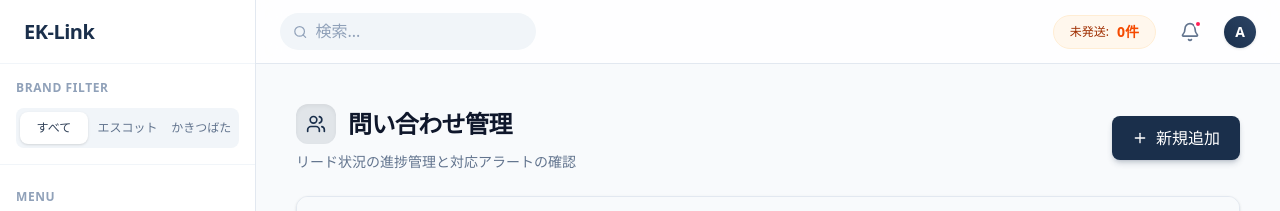
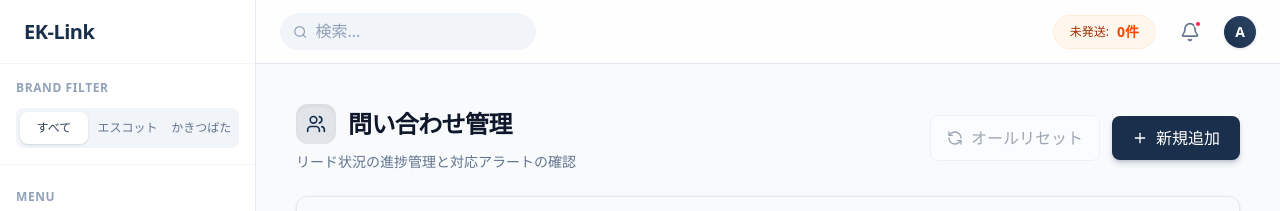
Before and after one commit to gangbu1234/EK-Link, a Next.js app: page /leads in a window 1280 px wide. Shown: the top 211 px of the page. Built offline with nearby package versions, Linux system fonts and the light colour scheme; no server answers; the database is empty; sample sign-in values are in the browser's storage.

Commit message:
feat: 問い合わせ管理にオールリセットボタンを追加

```diff
--- a/src/pages/api/leads/index.ts
+++ b/src/pages/api/leads/index.ts
@@ -37,6 +37,19 @@ export default async function handler(req: NextApiRequest, res: NextApiResponse)
       });
     }
   }
+  if (req.method === 'PATCH') {
+    if (req.body.action === 'reset_all') {
+      try {
+        await prisma.inquiry.updateMany({
+          data: { status: '新規問い合わせ' }
+        });
+        return res.status(200).json({ message: 'All statuses reset' });
+      } catch (error: any) {
+        console.error('[API/Leads] Reset error:', error);
+        return res.status(500).json({ message: 'Reset failed' });
+      }
+    }
+  }
 
   return res.status(405).json({ message: 'Method not allowed' });
 }
--- a/src/pages/leads.tsx
+++ b/src/pages/leads.tsx
@@ -2,7 +2,7 @@ import { useState } from 'react';
 import Head from 'next/head';
 import LeadTable from '@/components/leads/LeadTable';
 import AddLeadModal from '@/components/leads/AddLeadModal';
-import { Users, Plus } from 'lucide-react';
+import { Users, Plus, RefreshCcw } from 'lucide-react';
 import useSWR from 'swr';
 import { Inquiry } from '@/types';
 
@@ -11,6 +11,28 @@ const fetcher = (url: string) => fetch(url).then(res => res.json());
 export default function LeadsPage() {
   const { data, error, mutate } = useSWR<Inquiry[]>('/api/leads', fetcher);
   const [showModal, setShowModal] = useState(false);
+  const [resetting, setResetting] = useState(false);
+
+  const handleAllReset = async () => {
+    if (!confirm('すべての問い合わせのステータスを「新規問い合わせ」にリセットしますか？')) return;
+
+    setResetting(true);
+    try {
+      const res = await fetch('/api/leads', {
+        method: 'PATCH',
+        headers: { 'Content-Type': 'application/json' },
+        body: JSON.stringify({ action: 'reset_all' }),
+      });
+      if (!res.ok) throw new Error('Reset failed');
+      await mutate();
+      alert('すべてのステータスをリセットしました。');
+    } catch (e) {
+      console.error(e);
+      alert('リセットに失敗しました。');
+    } finally {
+      setResetting(false);
+    }
+  };
 
   return (
     <>
@@ -28,6 +50,15 @@ export default function LeadsPage() {
             </div>
             <p className="text-slate-500 text-sm mt-2">リード状況の進捗管理と対応アラートの確認</p>
           </div>
+          <div className="flex items-center gap-3">
+            <button
+              onClick={handleAllReset}
+              disabled={resetting || !data || data.length === 0}
+              className="flex items-center gap-2 bg-white border border-slate-200 text-slate-600 px-4 py-2.5 rounded-lg font-medium transition-all hover:bg-slate-50 disabled:opacity-50"
+            >
+              <RefreshCcw className={`w-4 h-4 ${resetting ? 'animate-spin' : ''}`} />
+              オールリセット
+            </button>
             <button
               onClick={() => setShowModal(true)}
               className="flex items-center gap-2 bg-primary hover:bg-primary-light text-white px-5 py-2.5 rounded-lg font-medium transition-all shadow-md shadow-primary/20 hover:shadow-lg hover:-translate-y-0.5 active:translate-y-0"
@@ -36,6 +67,7 @@ export default function LeadsPage() {
               <Plus className="w-4 h-4" />
               新規追加
             </button>
+          </div>
         </div>
 
         {error ? (
```
Lines whose indentation alone changed are shown as unchanged.
